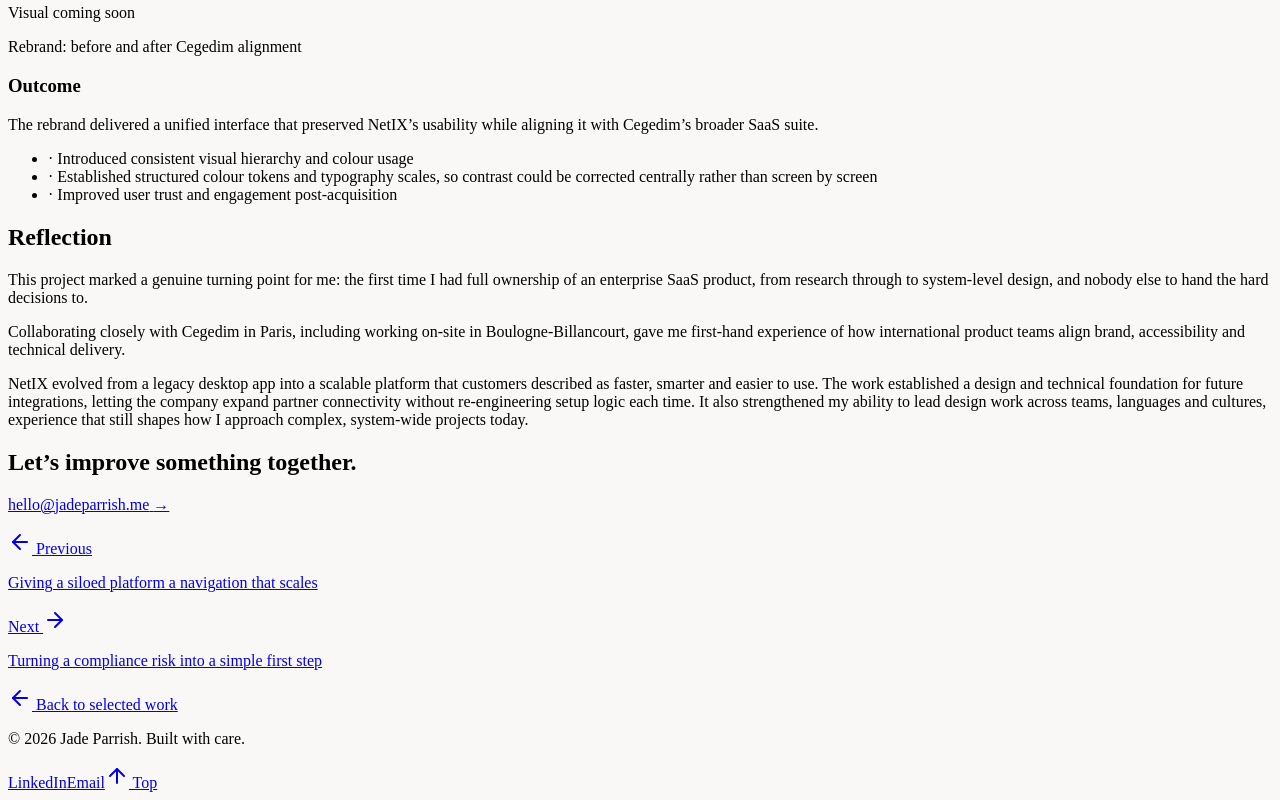
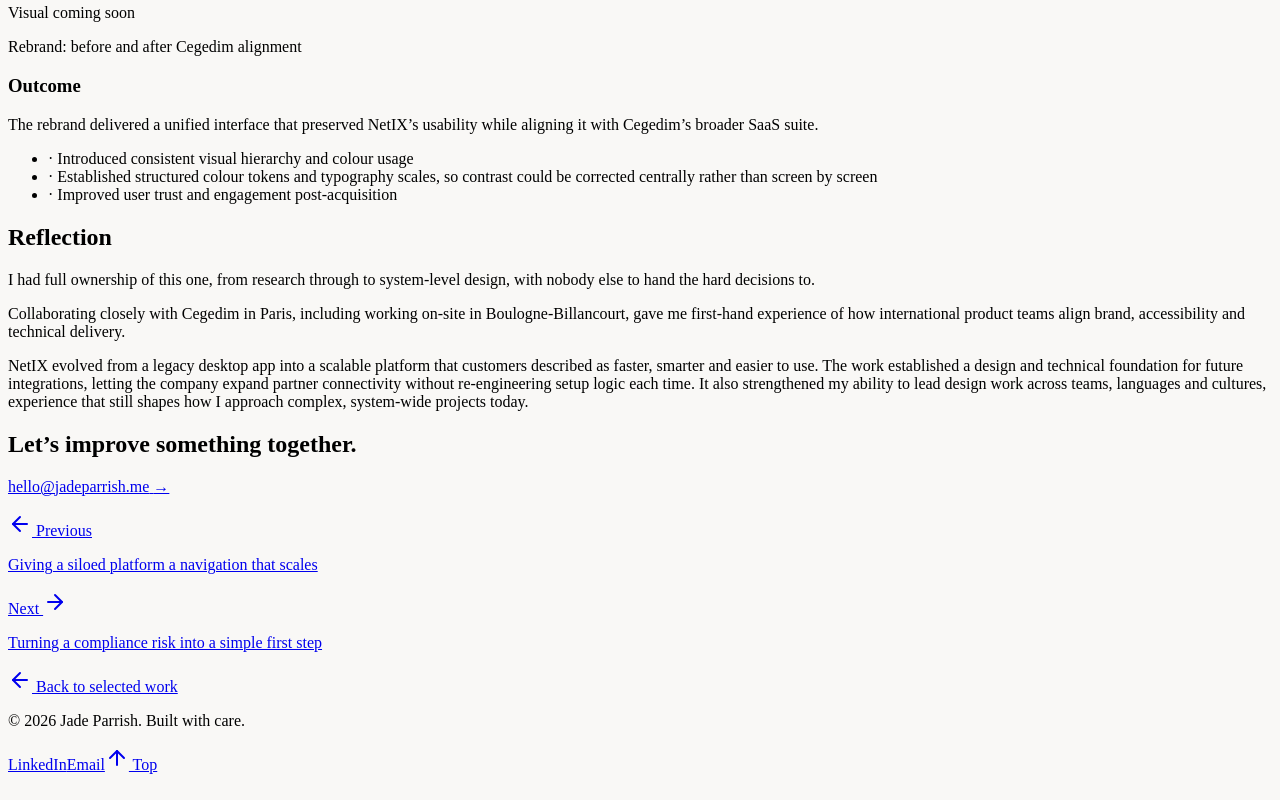
Before and after one commit to jadeparrish/portfolio, a Next.js app: page /work/netix in a window 1280 px wide. Shown: the part 2328-3128 px from the top of the page. Built offline with nearby package versions, Linux system fonts and the light colour scheme.

Commit message:
Refactor reflection paragraph for clarity

```diff
--- a/app/work/netix/page.js
+++ b/app/work/netix/page.js
@@ -298,9 +298,8 @@ export default function NetIXCaseStudy() {
           <SectionLabel>Reflection</SectionLabel>
           <div className="space-y-5 text-neutral-700 text-[17px] sm:text-[18px] leading-[1.75]">
             <p>
-              This project marked a genuine turning point for me: the first time I had
-              full ownership of an enterprise SaaS product, from research through to
-              system-level design, and nobody else to hand the hard decisions to.
+              I had full ownership of this one, from research through to system-level
+              design, with nobody else to hand the hard decisions to.
             </p>
             <p>
               Collaborating closely with Cegedim in Paris, including working on-site in
```
